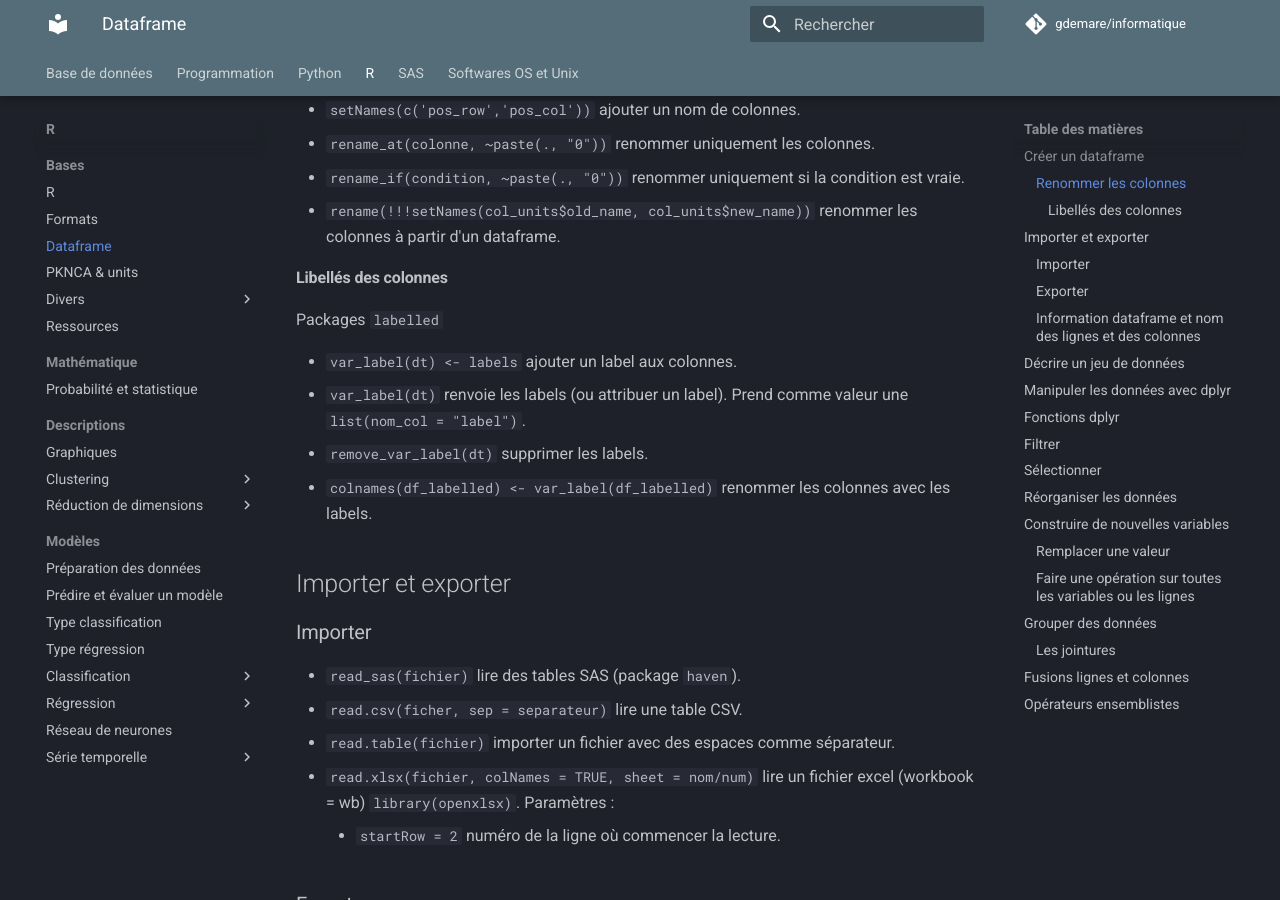
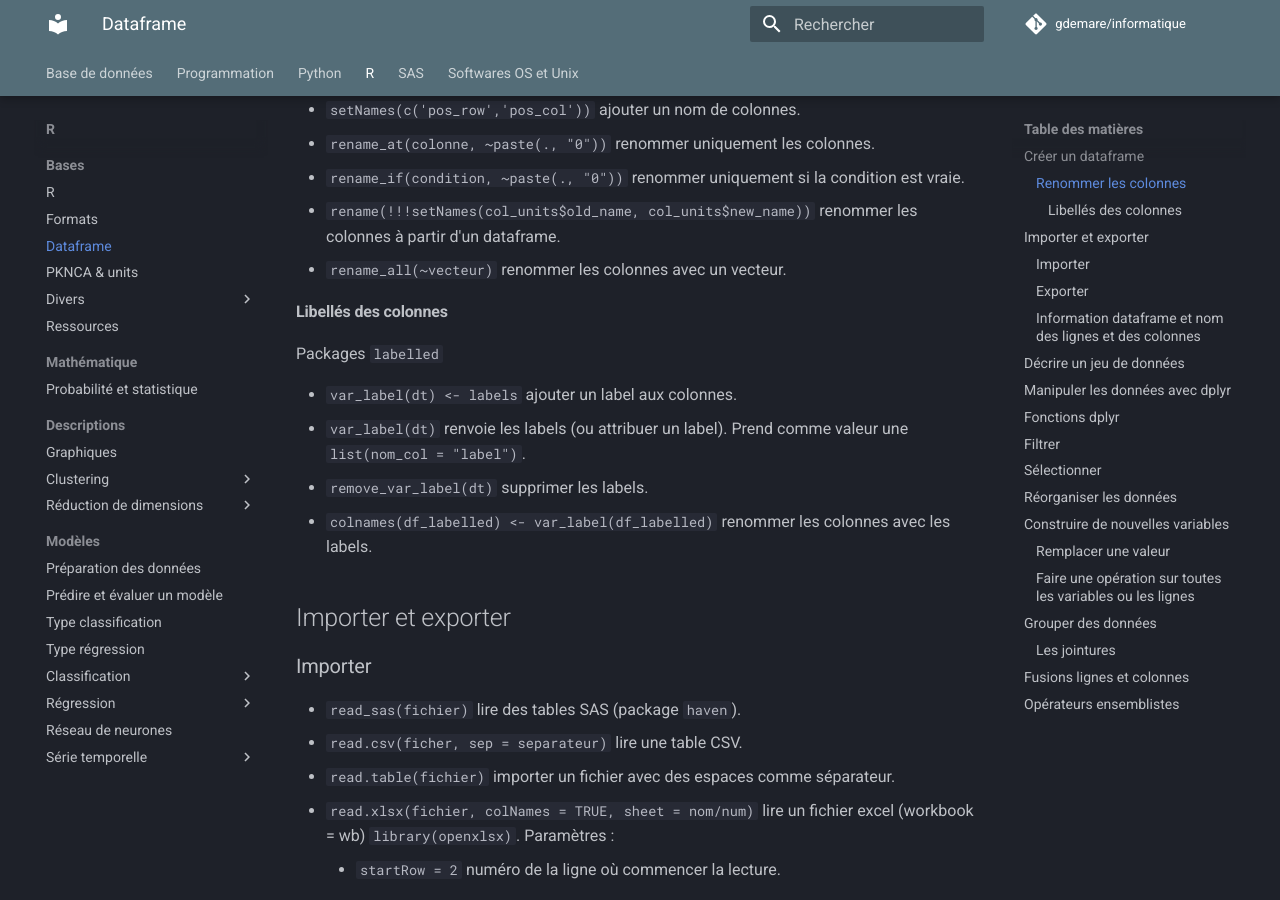
Before and after one commit to gdemare/Informatique, an MkDocs documentation site: the page built from docs/r/manipuler-donnees_r.md, in a window 1280 px wide and 900 px high, scrolled down 689 px. Built offline with MkDocs 1.6.1 and Material for MkDocs 9.7.7, drawn with Linux system fonts in a browser that asks for light colours; comment, search, counter and statistics services are not loaded.

Commit message:
Update manipuler-donnees_r.md

```diff
--- a/docs/r/manipuler-donnees_r.md
+++ b/docs/r/manipuler-donnees_r.md
@@ -25,6 +25,7 @@ data.frame(
 * `rename_at(colonne, ~paste(., "0"))` renommer uniquement les colonnes.
 * `rename_if(condition, ~paste(., "0"))` renommer uniquement si la condition est vraie.
 * `rename(!!!setNames(col_units$old_name, col_units$new_name))` renommer les colonnes à partir d'un dataframe.
+* `rename_all(~vecteur)` renommer les colonnes avec un vecteur.
 
 #### Libellés des colonnes
 
```
